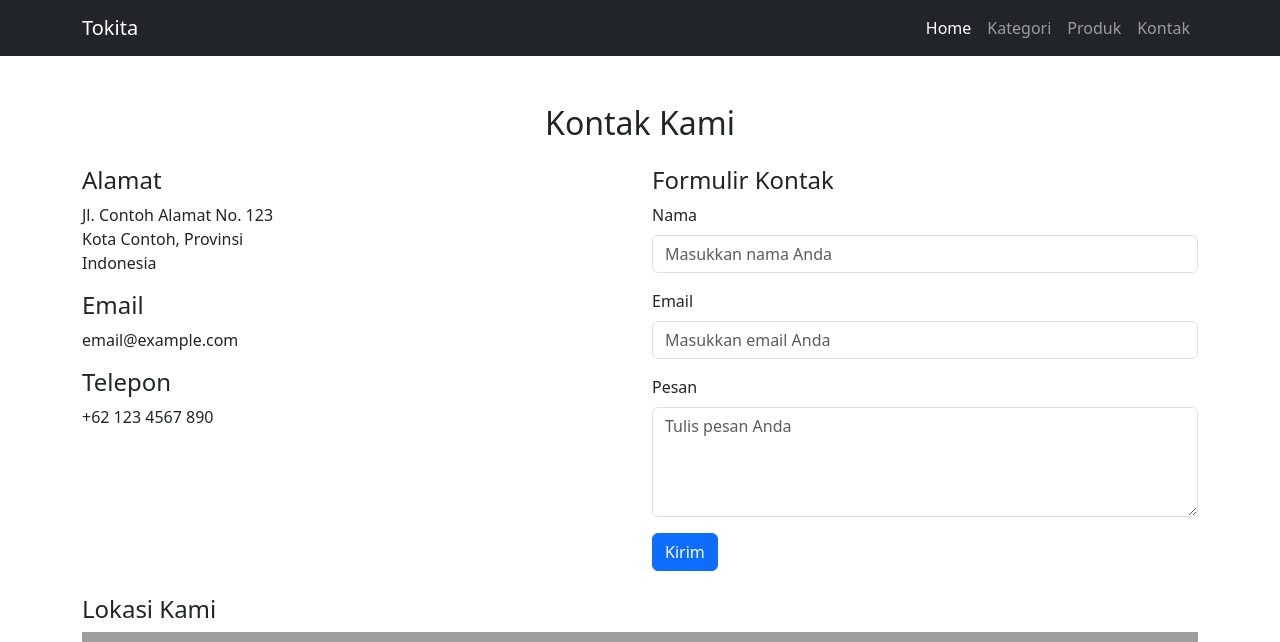
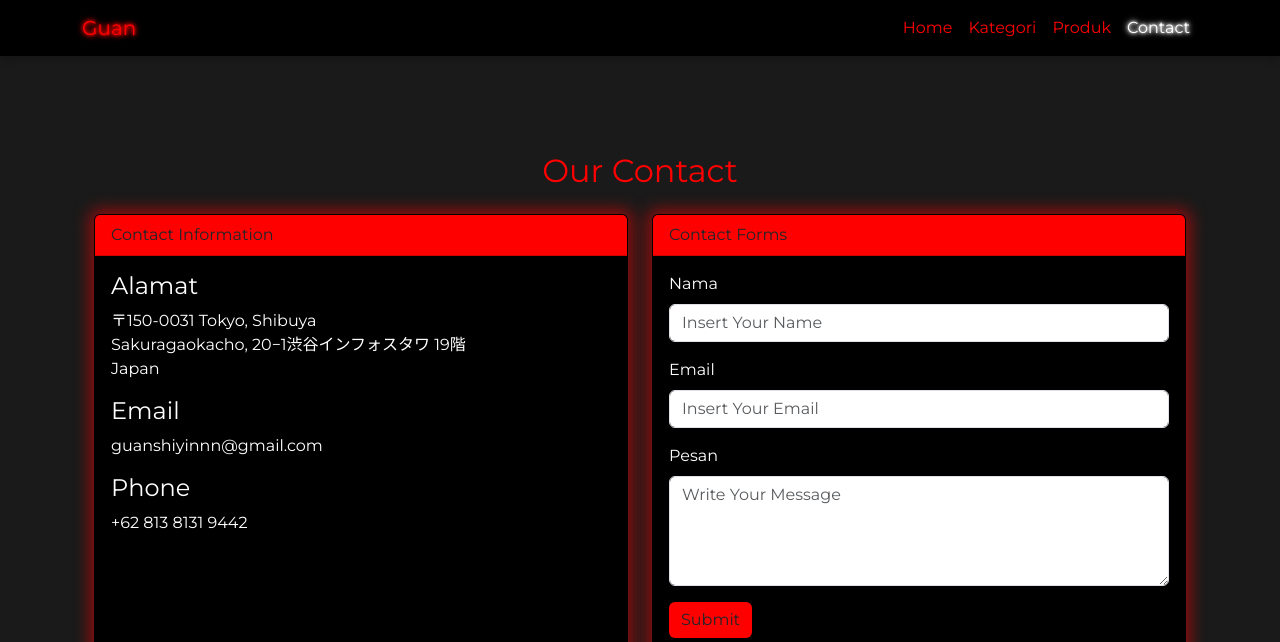
Before and after one commit to guanshiyin28/Python-Marketplace-Website, a Flask app: page /contact in a window 1280 px wide. Shown: the top 642 px of the page. Run offline with Flask 3, Linux system fonts and the light colour scheme; grey boxes are pictures that could not be loaded.

Commit message:
kontak -> contact && UI/UX

```diff
--- a/app/routes.py
+++ b/app/routes.py
@@ -30,7 +30,7 @@ def produk():
 
 @app.route('/contact')
 def contact():
-    return render_template("kontak.html")
+    return render_template("contact.html")
 
 @app.route('/product/<int:product_id>', methods=['GET'])
 def get_product(product_id):
--- a/app/templates/base.html
+++ b/app/templates/base.html
@@ -1,46 +1,184 @@
 <!DOCTYPE html>
 <html lang="en">
   <head>
-    <meta charset="UTF-8">
-    <meta name="viewport" content="width=device-width, initial-scale=1.0">
-    <title>Halaman Utama Toko</title>
-    <link href="https://cdn.jsdelivr.net/npm/bootstrap@5.3.0-alpha3/dist/css/bootstrap.min.css" rel="stylesheet">
+    <meta charset="UTF-8" />
+    <meta name="viewport" content="width=device-width, initial-scale=1.0" />
+    <title>{% block title %}Dashboard{% endblock %}</title>
+    <link
+      href="https://cdn.jsdelivr.net/npm/bootstrap@5.3.0-alpha3/dist/css/bootstrap.min.css"
+      rel="stylesheet"
+    />
+    <link
+      rel="stylesheet"
+      href="{{ url_for('static', filename='css/styles.css') }}"
+    />
+    <!-- Import Montserrat Font -->
+    <link
+      href="https://fonts.googleapis.com/css2?family=Montserrat:wght@400;700&display=swap"
+      rel="stylesheet"
+    />
+    <style>
+      /* Apply Montserrat font to entire body */
+      body {
+        font-family: "Montserrat", sans-serif;
+        background-color: #1a1a1a;
+        color: #ffffff;
+      }
+
+      /* Box Shadow for Navbar and Footer */
+      .box-shadow {
+        box-shadow: 0 4px 8px rgba(0, 0, 0, 0.2);
+      }
+
+      /* Active link color */
+      .navbar-dark .navbar-nav .nav-link.active {
+        color: #ffffff;
+        text-shadow: 0 0 3px #ffffff, 0 0 5px #ffffff, 0 0 7px #ffffff;
+      }
+
+      /* Default link color */
+      .navbar-dark .navbar-nav .nav-link {
+        color: #ff0000;
+      }
+
+      /* Custom button color */
+      .btn-custom {
+        background-color: #ff0000;
+        border: none;
+      }
+      .btn-custom:hover {
+        background-color: #cc0000;
+      }
+
+      /* Footer text color */
+      .footer-custom {
+        color: #ffffff;
+      }
+
+      /* Glow effect for text */
+      .glow-text {
+        color: #ff0000;
+        text-shadow: 0 0 3px #ff0000, 0 0 5px #ff0000, 0 0 7px #ff0000;
+      }
+    </style>
   </head>
   <body>
+    <!-- Loading Spinner -->
+    <div id="loading-spinner">
+      <div class="spinner-container">
+        <div class="spinner-border" role="status">
+          <span class="visually-hidden">Loading...</span>
+        </div>
+        <div id="loading-percentage">0%</div>
+        <div class="progress-bar" id="progress-bar"></div>
+      </div>
+    </div>
+
     <!-- Header -->
-    <nav class="navbar navbar-expand-lg navbar-dark bg-dark">
+    <nav
+      class="navbar navbar-expand-lg navbar-dark box-shadow"
+      style="background-color: #000000"
+      id="navbar"
+    >
       <div class="container">
-            <a class="navbar-brand" href="#">Tokita</a>
-            <button class="navbar-toggler" type="button" data-bs-toggle="collapse" data-bs-target="#navbarNav" aria-controls="navbarNav" aria-expanded="false" aria-label="Toggle navigation">
+        <a class="navbar-brand glow-text" href="#">Guan</a>
+        <button
+          class="navbar-toggler"
+          type="button"
+          data-bs-toggle="collapse"
+          data-bs-target="#navbarNav"
+          aria-controls="navbarNav"
+          aria-expanded="false"
+          aria-label="Toggle navigation"
+        >
           <span class="navbar-toggler-icon"></span>
         </button>
         <div class="collapse navbar-collapse" id="navbarNav">
           <ul class="navbar-nav ms-auto">
             <li class="nav-item">
-                        <a class="nav-link active" href="/">Home</a>
+              <a
+                class="nav-link {% if request.path == '/' %}active{% endif %}"
+                href="/"
+                >Home</a
+              >
             </li>
             <li class="nav-item">
-                        <a class="nav-link" href="/kategori">Kategori</a>
+              <a
+                class="nav-link {% if request.path == '/kategori' %}active{% endif %}"
+                href="/kategori"
+                >Kategori</a
+              >
             </li>
             <li class="nav-item">
-                        <a class="nav-link" href="/produk">Produk</a>
+              <a
+                class="nav-link {% if request.path == '/produk' %}active{% endif %}"
+                href="/produk"
+                >Produk</a
+              >
             </li>
             <li class="nav-item">
-                        <a class="nav-link" href="/contact">Kontak</a>
+              <a
+                class="nav-link {% if request.path == '/contact' %}active{% endif %}"
+                href="/contact"
+                >Contact</a
+              >
             </li>
           </ul>
         </div>
       </div>
     </nav>
-    {% block content %}
-    {% endblock %}
+
+    <!-- Content -->
+    <div class="container my-5" id="main-content">
+      {% block content %} {% endblock %}
+    </div>
+
     <!-- Footer -->
-    <footer class="py-4 bg-dark text-white">
-        <div class="container text-center">
-            <p>&copy; 2024 Toko Saya. All Rights Reserved.</p>
+    <footer
+      class="footer-custom py-4 box-shadow text-center"
+      style="background-color: #000000"
+      id="footer"
+    >
+      <div class="container">
+        <p class="glow-text">&copy; 2024 Guan. All Rights Reserved.</p>
       </div>
     </footer>
 
     <script src="https://cdn.jsdelivr.net/npm/bootstrap@5.3.0-alpha3/dist/js/bootstrap.bundle.min.js"></script>
+    <script>
+      // Show loading spinner and progress bar on page navigation
+      document.addEventListener("DOMContentLoaded", function () {
+        const loadingSpinner = document.getElementById("loading-spinner");
+        const loadingPercentage = document.getElementById("loading-percentage");
+        const progressBar = document.getElementById("progress-bar");
+        const mainContent = document.getElementById("main-content");
+        const navbar = document.getElementById("navbar");
+        const footer = document.getElementById("footer");
+
+        function startLoading() {
+          loadingSpinner.style.display = "flex";
+          mainContent.classList.add("blur");
+          navbar.classList.add("blur");
+          footer.classList.add("blur");
+          let percentage = 0;
+
+          const interval = setInterval(() => {
+            percentage += 1;
+            loadingPercentage.textContent = `${percentage}%`;
+            progressBar.style.width = `${percentage}%`;
+
+            if (percentage >= 100) {
+              clearInterval(interval);
+              loadingSpinner.style.display = "none";
+              mainContent.classList.remove("blur");
+              navbar.classList.remove("blur");
+              footer.classList.remove("blur");
+            }
+          }, 50); // Adjust the speed of the loading animation here
+        }
+
+        startLoading(); // Start loading on initial page load
+      });
+    </script>
   </body>
 </html>
--- /dev/null
+++ b/app/templates/contact.html
@@ -0,0 +1,110 @@
+{% extends "base.html" %} {% block title %}Guan - Our Contact{% endblock %} {%
+block content %}
+<!-- Kontak -->
+<section id="contact" class="py-5 mb-5">
+  <div class="container">
+    <h2 class="text-center mb-4" style="color: #ff0000">Our Contact</h2>
+    <div class="row">
+      <div class="col-md-6">
+        <div
+          class="card box-shadow mb-3 glow"
+          style="background-color: #000000"
+        >
+          <div class="card-header" style="background-color: #ff0000">
+            Contact Information
+          </div>
+          <div class="card-body text-white">
+            <h4 class="card-title">Alamat</h4>
+            <p class="card-text">
+              〒150-0031 Tokyo, Shibuya<br />Sakuragaokacho,
+              20−1渋谷インフォスタワ 19階<br />Japan
+            </p>
+            <h4 class="card-title">Email</h4>
+            <p class="card-text">guanshiyinnn@gmail.com</p>
+            <h4 class="card-title">Phone</h4>
+            <p class="card-text">+62 813 8131 9442</p>
+          </div>
+        </div>
+      </div>
+      <div class="col-md-6">
+        <div
+          class="card box-shadow mb-3 glow"
+          style="background-color: #000000"
+        >
+          <div class="card-header" style="background-color: #ff0000">
+            Contact Forms
+          </div>
+          <div class="card-body text-white">
+            <form>
+              <div class="mb-3">
+                <label for="name" class="form-label">Nama</label>
+                <input
+                  type="text"
+                  class="form-control"
+                  id="name"
+                  placeholder="Insert Your Name"
+                />
+              </div>
+              <div class="mb-3">
+                <label for="email" class="form-label">Email</label>
+                <input
+                  type="email"
+                  class="form-control"
+                  id="email"
+                  placeholder="Insert Your Email"
+                />
+              </div>
+              <div class="mb-3">
+                <label for="message" class="form-label">Pesan</label>
+                <textarea
+                  class="form-control"
+                  id="message"
+                  rows="4"
+                  placeholder="Write Your Message"
+                ></textarea>
+              </div>
+              <button
+                type="submit"
+                class="btn btn-custom"
+                style="background-color: #ff0000"
+              >
+                Submit
+              </button>
+            </form>
+          </div>
+        </div>
+      </div>
+    </div>
+    <div class="row mt-4">
+      <div class="col-md-12">
+        <div class="card box-shadow glow" style="background-color: #000000">
+          <div class="card-header" style="background-color: #ff0000">
+            Our Place
+          </div>
+          <div class="card-body text-white">
+            <iframe
+              src="https://www.google.com/maps/embed?pb=!1m18!1m12!1m3!1d286.5444408211438!2d139.70073484026543!3d35.655321270950296!2m3!1f0!2f0!3f0!3m2!1i1024!2i768!4f13.1!3m3!1m2!1s0x60188ba991ccc471%3A0x272096440c11cd92!2smiHoYo%20Co.%2C%20Ltd.!5e0!3m2!1sen!2sid!4v1735092626864!5m2!1sen!2sid"
+              width="100%"
+              height="450"
+              style="border: 0"
+              allowfullscreen=""
+              loading="lazy"
+              referrerpolicy="no-referrer-when-downgrade"
+            ></iframe>
+          </div>
+        </div>
+      </div>
+    </div>
+  </div>
+</section>
+
+<!-- Custom CSS for glow effect -->
+<style>
+  .glow {
+    box-shadow: 0 0 15px 5px rgba(255, 0, 0, 0.5);
+  }
+  .card {
+    height: 100%;
+  }
+</style>
+{% endblock %}
--- a/app/templates/kontak.html
+++ /dev/null
@@ -1,45 +0,0 @@
-{% extends "base.html" %}
-
-{% block content %}
-    <!-- Kontak -->
-    <section id="contact" class="py-5">
-        <div class="container">
-            <h2 class="text-center mb-4">Kontak Kami</h2>
-            <div class="row">
-                <div class="col-md-6">
-                    <h4>Alamat</h4>
-                    <p>Jl. Contoh Alamat No. 123<br>Kota Contoh, Provinsi<br>Indonesia</p>
-                    <h4>Email</h4>
-                    <p>email@example.com</p>
-                    <h4>Telepon</h4>
-                    <p>+62 123 4567 890</p>
-                </div>
-                <div class="col-md-6">
-                    <h4>Formulir Kontak</h4>
-                    <form>
-                        <div class="mb-3">
-                            <label for="name" class="form-label">Nama</label>
-                            <input type="text" class="form-control" id="name" placeholder="Masukkan nama Anda">
-                        </div>
-                        <div class="mb-3">
-                            <label for="email" class="form-label">Email</label>
-                            <input type="email" class="form-control" id="email" placeholder="Masukkan email Anda">
-                        </div>
-                        <div class="mb-3">
-                            <label for="message" class="form-label">Pesan</label>
-                            <textarea class="form-control" id="message" rows="4" placeholder="Tulis pesan Anda"></textarea>
-                        </div>
-                        <button type="submit" class="btn btn-primary">Kirim</button>
-                    </form>
-                </div>
-            </div>
-            <div class="row mt-4">
-                <div class="col">
-                    <h4>Lokasi Kami</h4>
-                    <iframe src="https://www.google.com/maps/embed?pb=!1m18!1m12!1m3!1d3162.903155856723!2d-122.0842496846927!3d37.42199977982596!2m3!1f0!2f0!3f0!3m2!1i1024!2i768!4f13.1!3m3!1m2!1s0x808fb5a564b5b3b5%3A0x408f0bc67d5f9b55!2sGoogleplex!5e0!3m2!1sen!2sid!4v1679861234567!5m2!1sen!2sid"
-                            width="100%" height="300" style="border:0;" allowfullscreen="" loading="lazy"></iframe>
-                </div>
-            </div>
-        </div>
-</section>
-{% endblock %}
```
Also changed, not shown: app/static/styles.css (added, +52 -0 lines), app/templates/produk.html (+4 -5 lines). Lines whose indentation alone changed are shown as unchanged.
